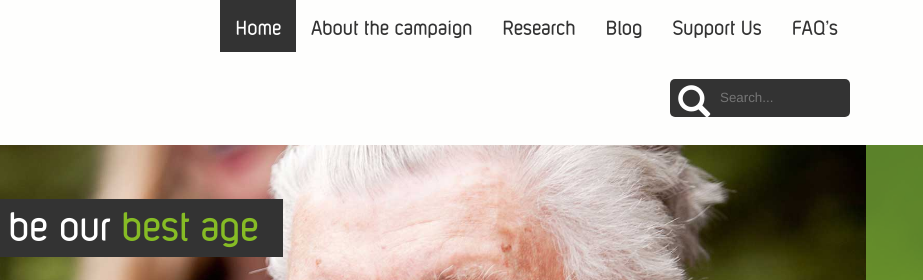
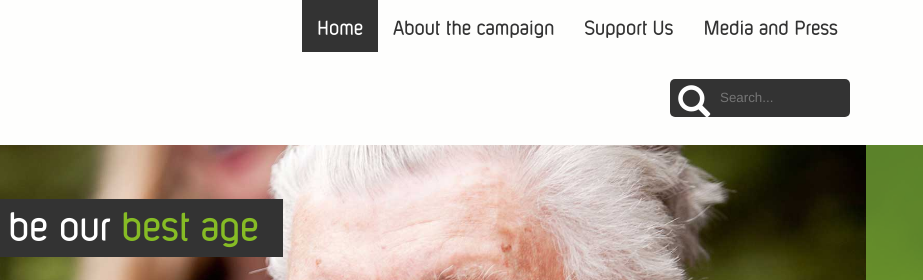
Before and after one commit to jonathanwarde/ctel-html, a plain HTML site: page index.html in a window 1280 px wide. Shown: the top 280 px of the page, 357-1280 px from the left. Drawn offline with nearby package versions, Linux system fonts and the light colour scheme.

Commit message:
updated new top level links

```diff
--- a/index.html
+++ b/index.html
@@ -37,10 +37,8 @@
       <ul class="slimmenu nav">
         <li class="current"><a href="index.html">Home</a></li>
         <li><a href="#">About the campaign</a></li>
-        <li><a href="#">Research</a></li>
-        <li><a href="#">Blog</a></li>
         <li><a href="#">Support Us</a></li>
-        <li><a href="#">FAQ's</a></li>
+        <li><a href="#">Media and Press</a></li>
       </ul>
     </nav>
 
```
